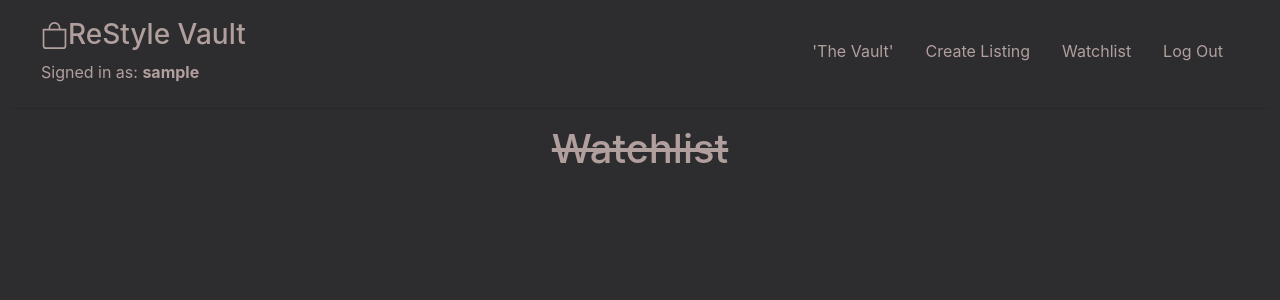
After one commit to mogunm/commerce, a Django app: page /displayWatchlist in a window 1280 px wide. The commit adds this page. Shown: the top 300 px of the page. Run offline with Django 3.2, Linux system fonts and the light colour scheme; the visitor is signed in with stand-in values (Sample User, id 1); data that the repository does not hold is empty; some libraries are stand-ins or nearby versions.

Commit message:
implemented bid and remove listing feature

```diff
--- a/auctions/admin.py
+++ b/auctions/admin.py
@@ -1,7 +1,9 @@
 from django.contrib import admin
-from .models import User, Listing, Category
+from .models import User, Listing, Category, Comment, Bid
 
 # Register your models here.
 admin.site.register(User)
 admin.site.register(Listing)
 admin.site.register(Category)
+admin.site.register(Comment)
+admin.site.register(Bid)
--- a/auctions/models.py
+++ b/auctions/models.py
@@ -11,10 +11,17 @@ class Category(models.Model):
     def __str__(self):
         return self.category_name
 
+class Bid(models.Model):
+    bid = models.DecimalField(max_digits=11, decimal_places=2, default=0)
+    user = models.ForeignKey(User, on_delete=models.CASCADE, blank=True, null=True, related_name="bidUser")
+
+    def __str__(self):
+        return f"{float(self.bid)}"
+
 class Listing(models.Model):
     title = models.CharField(max_length=64)
     description = models.TextField()
-    price = models.DecimalField(max_digits=11, decimal_places=2)
+    price = models.ForeignKey(Bid, on_delete=models.CASCADE, blank=True, null=True, related_name="bidPrice")
     category = models.ForeignKey(Category, on_delete=models.CASCADE, blank=True, null=True, related_name="category")
     image_url = models.ImageField(null=True, blank=True, upload_to='images/')
     time_listed = models.DateTimeField(blank=True, null=True)
@@ -25,3 +32,12 @@ class Listing(models.Model):
 
     def __str__(self):
         return self.title
+
+
+class Comment(models.Model):
+    owner = models.ForeignKey(User, on_delete=models.CASCADE, blank=True, null=True, related_name="owner")
+    listing = models.ForeignKey(Listing, on_delete=models.CASCADE, blank=True, null=True, related_name="listing")
+    message = models.CharField(max_length=300)
+
+    def __str__(self):
+        return f"{self.owner} comment on {self.listing}"
--- a/auctions/templates/auctions/create.html
+++ b/auctions/templates/auctions/create.html
@@ -1,7 +1,7 @@
 {% extends 'auctions/layout.html' %}
 
 {% block body %}
-    <h2 style="color: #B19F9E;">Create Listing</h2>
+    <h2 class="text-center" style="color: #B19F9E; text-decoration: line-through;">Create Listing</h2>
     <form action="{% url 'create' %}" method="post" enctype="multipart/form-data">
         {% csrf_token %}
         <div class="mb-3">
@@ -14,7 +14,7 @@
         </div>
         <div class="mb-3">
             <label style="color: #B19F9E;" for="price" class="form-label">Price</label>
-            <input class="form-control" type="text" name="price" style="background-color: #FEFFFF">
+            <input class="form-control" min="0" type="number" name="price" style="background-color: #FEFFFF">
         </div>
         <select class="form-select mb-3 rounded-pill" data-bs-theme="dark" name="category" style="background-color: #FEFFFF;">
             <option selected>Category</option>
--- a/auctions/templates/auctions/index.html
+++ b/auctions/templates/auctions/index.html
@@ -19,7 +19,7 @@
                 <div class="card-body" style="background-color: #B19F9E;">
                 <h5 class="card-title" style="color: #FEFFFF;">{{ listing.title }}</h5>
                 <p class="card-text" style="color: #FEFFFF;">{{ listing.description }}</p>
-                <div class="card-text m-3" style="color: #FEFFFF;">Starting Price: {{ listing.price }}</div>
+                <div class="card-text m-3" style="color: #FEFFFF;">Starting Price: ${{ listing.price.bid }}</div>
                 <button type="submit" class="btn" style="background-color: #19181A;">
                     <a href="{% url 'listing' listing_id=listing.id %}" style="color: #FEFFFF; text-decoration: none;"> Check Listing </a>
                 </button>
--- a/auctions/templates/auctions/layout.html
+++ b/auctions/templates/auctions/layout.html
@@ -36,6 +36,9 @@
                             <a class="nav-link" style="color: #B19F9E;" href="{% url 'create' %}">Create Listing</a>
                         </li>
                         <li class="nav-item">
+                            <a class="nav-link" style="color: #B19F9E;" href="{% url 'displayWatchlist' %}">Watchlist</a>
+                        </li>
+                        <li class="nav-item">
                             <a class="nav-link" style="color: #B19F9E;" href="{% url 'logout' %}">Log Out</a>
                         </li>
                     {% else %}
--- /dev/null
+++ b/auctions/templates/auctions/watchlist.html
@@ -0,0 +1,19 @@
+{% extends 'auctions/layout.html' %}
+
+{% block body %}
+    <h1 class="mb-3 text-center" style="color: #B19F9E; text-decoration: line-through;" >Watchlist</h1>
+    {% for listing in watchlistings %}
+    <div class="card mb-3 text-center" style="width: 25rem;">
+        <img src="{{ listing.image_url.url }}" class="card-img-top" alt="...">
+        <div class="card-body" style="background-color: #B19F9E;">
+        <h5 class="card-title" style="color: #FEFFFF;">{{ listing.title }}</h5>
+        <p class="card-text" style="color: #FEFFFF;">{{ listing.description }}</p>
+        <div class="card-text m-3" style="color: #FEFFFF;">Starting Price: {{ listing.price }}</div>
+        <button type="submit" class="btn" style="background-color: #19181A;">
+            <a href="{% url 'listing' listing_id=listing.id %}" style="color: #FEFFFF; text-decoration: none;"> Check Listing </a>
+        </button>
+        </div>
+    </div>
+    {% endfor %}
+
+{% endblock %}
--- a/auctions/urls.py
+++ b/auctions/urls.py
@@ -12,5 +12,9 @@ urlpatterns = [
     path('listing/<int:listing_id>', views.listing, name="listing"),
     path('displayCategory', views.displayCategory, name="displayCat"),
     path("removeWatchlist/<int:listing_id>", views.removeWatchlist, name="removeWatchlist"),
-     path("addWatchlist/<int:listing_id>", views.addWatchlist, name="addWatchlist")
+    path("addWatchlist/<int:listing_id>", views.addWatchlist, name="addWatchlist"),
+    path("displayWatchlist", views.displayWatchlist, name="displayWatchlist") ,
+    path("addComment/<int:listing_id>", views.addComment, name="addComment"),
+    path("addBid/<int:listing_id>", views.addBid, name="addBid"),
+    path("removeListing/<int:listing_id>", views.removeListing, name="removeListing")
 ]+ static(settings.MEDIA_URL, document_root=settings.MEDIA_ROOT)
--- a/auctions/views.py
+++ b/auctions/views.py
@@ -4,8 +4,7 @@ from django.http import HttpResponse, HttpResponseRedirect
 from django.shortcuts import render
 from django.urls import reverse
 from django.contrib.auth.decorators import login_required
-
-from .models import User, Listing, Category
+from .models import User, Listing, Category, Comment, Bid
 
 
 def index(request):
@@ -17,6 +16,74 @@ def index(request):
         "listings": activeListings,
         "categories":  allCategories
     })
+
+def addBid(request, listing_id):
+    newBid = request.Post['bid']
+    listing = Listing.objects.get(id=listing_id)
+
+    # checks the user agasint the poster of the listing
+    isUser = request.user.username == listing.user.username
+
+    # see if user is in the watchlist for the listing
+    inWatchlist = request.user in listing.watchlist.all()
+
+    # get all of the comments from tne database
+    comments = Comment.objects.filter(listing=listing_id)
+
+    if newBid > listing.price.bid:
+        # update the new bid and save it to the database
+        updateBid = Bid(bid=float(newBid), user=request.user)
+        updateBid.save()
+
+        # update the price of the bid on the listing to the highest bid
+        listing.price = updateBid
+        listing.save()
+
+
+        return render(request, "auctions/listing.html", {
+            "listing": listing,
+            "message": "Bid was updated succesfully!",
+            "update": True,
+            "inWatchlist": inWatchlist,
+            "comments": comments,
+            "isUser": isUser
+
+        })
+    else:
+        return render(request, "auctions/listing.html", {
+            "listing": listing,
+            "message": "Bid was not updated succesfully!",
+            "update": False,
+            "inWatchlist": inWatchlist,
+            "comments": comments,
+            "isUser": isUser
+
+        })
+
+
+def addComment(request, listing_id):
+    # get user
+    user = request.user
+
+    # get the listing the data from database
+    listing = Listing.objects.get(id=listing_id)
+
+    # get comment from the form
+    comment = request.POST['comment']
+
+    # create the comment object
+    newComment = Comment(
+        owner = user,
+        listing = listing,
+        message = comment
+    )
+
+    # save the comment in databse
+    newComment.save()
+
+    return HttpResponseRedirect(reverse('listing', args=(listing_id, )))
+
+
 
 def addWatchlist(request, listing_id):
     # grab listing data from database
@@ -44,6 +111,18 @@ def removeWatchlist(request, listing_id):
     # redirect to the listing page
     return HttpResponseRedirect(reverse('listing', args=(listing_id, )))
 
+def displayWatchlist(request):
+    user = request.user
+
+    # get the watchlistings for user
+    listings = user.watchlist.all()
+
+
+    return render(request, "auctions/watchlist.html", {
+        "watchlistings":  listings
+    })
+
+
 def create(request):
      # get all of the categories
     allCategories = Category.objects.all()
@@ -58,13 +137,24 @@ def create(request):
         imageurl = request.FILES['image']
 
         # get current user
-        currentUser = request.user
+        user = request.user
+
+        # create bid instance for the listing table
+        bid = Bid(bid=float(price), user = user)
+        bid.save()
 
         # get the category data
         categoryData = Category.objects.get(category_name=category)
 
         # send values to the database
-        listing = Listing(title=title, description=description, price=float(price), category=categoryData, image_url=imageurl, user=currentUser)
+        listing = Listing(
+            title=title,
+            description=description,
+            price=bid,
+            category=categoryData,
+            image_url=imageurl,
+            user=user
+            )
 
         # save the changes to database
         listing.save()
@@ -92,6 +182,31 @@ def displayCategory(request):
             "categories": allCategories
         })
 
+def removeListing(request, listing_id):
+    # get listing data from data base
+    listing = Listing.objects.get(id=listing_id)
+
+    # checks the user agasint the poster of the listing
+    isUser = request.user.username == listing.user.username
+
+    # see if user is in the watchlist for the listing
+    inWatchlist = request.user in listing.watchlist.all()
+
+    # get all of the comments from tne database
+    comments = Comment.objects.filter(listing=listing_id)
+
+    listing.is_active = False
+    listing.save()
+
+    return render(request, "auctions/listing.html", {
+            "listing": listing,
+            "message": "Congratulations, you have closed the auction!",
+            "update": True,
+            "inWatchlist": inWatchlist,
+            "comments": comments,
+            "isUser":isUser
+
+        })
 
 @login_required(login_url='login')
 def listing(request, listing_id):
@@ -101,9 +216,17 @@ def listing(request, listing_id):
     # see if user is in the watchlist for the listing
     inWatchlist = request.user in listing.watchlist.all()
 
+    # get all of the comments from tne database
+    comments = Comment.objects.filter(listing=listing_id)
+
+    # checks the user agasint the poster of the listing
+    isUser = request.user.username == listing.user.username
+
     return render(request, "auctions/listing.html", {
         "listing": listing,
-        "inWatchlist": inWatchlist
+        "inWatchlist": inWatchlist,
+        "comments": comments,
+        "isUser": isUser
     })
 
 
```
Also changed, not shown: auctions/templates/auctions/listing.html (+69 -8 lines), auctions/migrations/0001_initial.py, auctions/migrations/0002_listing_watchlist.py (deleted), auctions/migrations/0002_listing_watchlist_bid_alter_listing_price_comment.py (added), media/images/fake-website-templates-1000x750_WE8Pe38.jpg (added).
